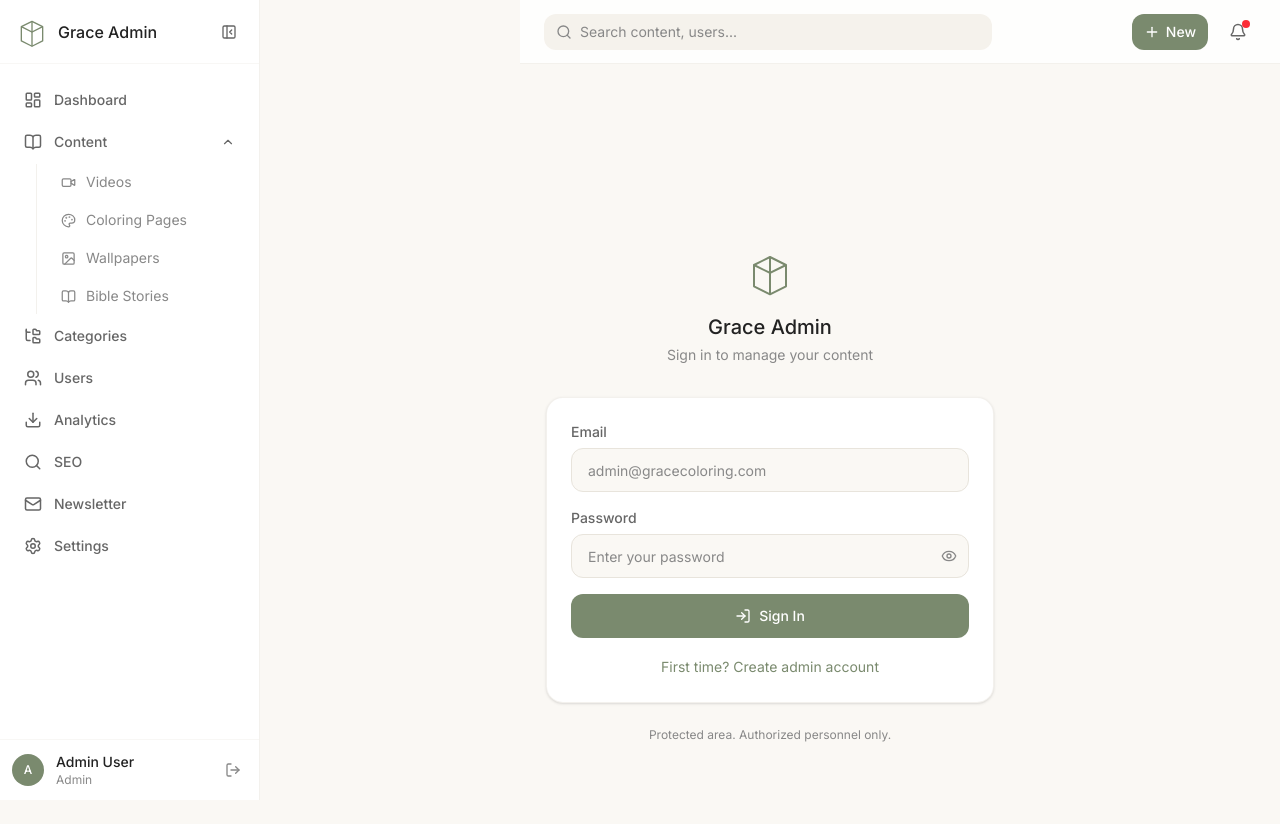
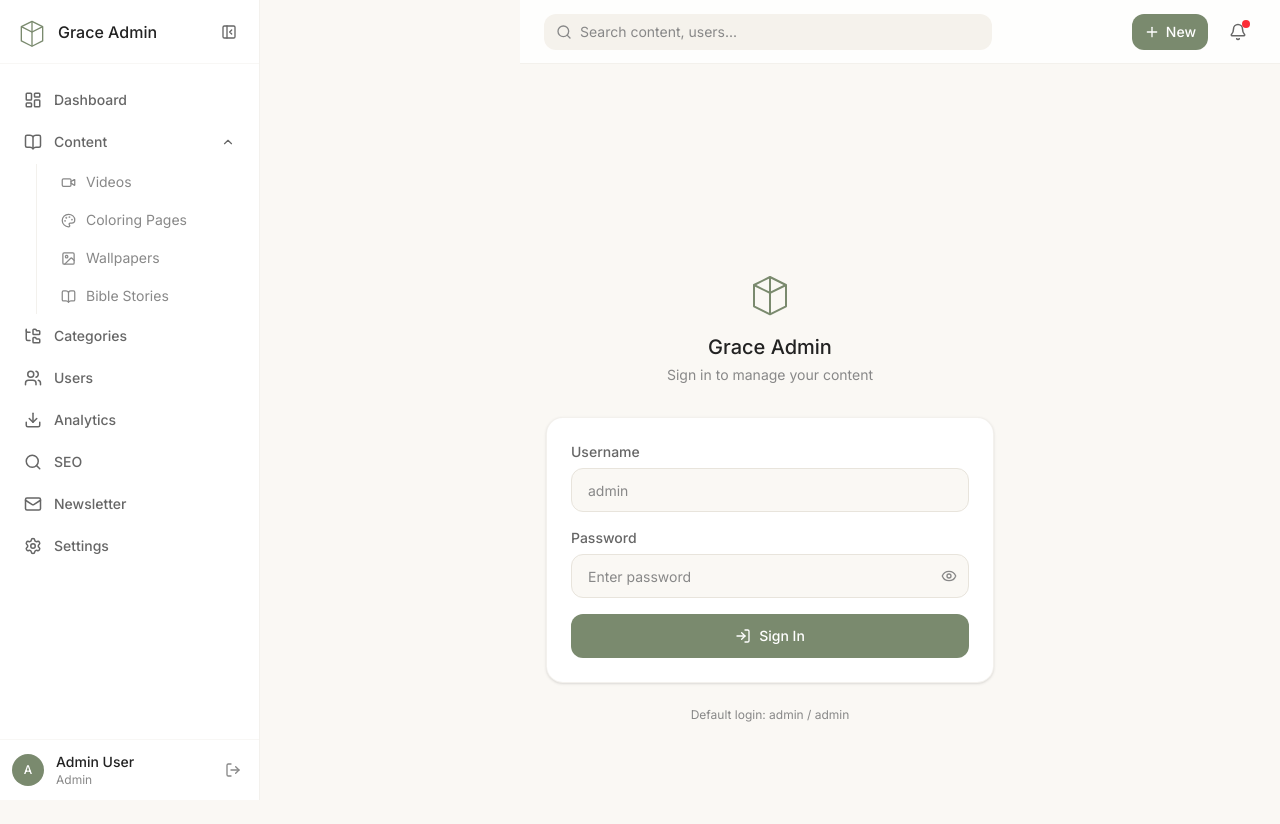
Before and after one commit to nlbdyj-star/grace-coloring, a Next.js app: page /admin/login in a window 1280 px wide. Shown: the top 824 px of the page. Built offline with nearby package versions, Linux system fonts and the light colour scheme; no server answers.

Commit message:
Update page.tsx

```diff
--- a/src/app/admin/login/page.tsx
+++ b/src/app/admin/login/page.tsx
@@ -1,139 +1,40 @@
 "use client";
 
-import { useState, useEffect } from "react";
+import { useState } from "react";
 import { motion } from "framer-motion";
 import { LogIn, Eye, EyeOff } from "lucide-react";
 import { useRouter } from "next/navigation";
-import { supabase } from "@/lib/supabase";
+
+const DEFAULT_USERNAME = "admin";
+const DEFAULT_PASSWORD = "admin";
+
+function getStoredPassword(): string {
+  if (typeof window === "undefined") return DEFAULT_PASSWORD;
+  return localStorage.getItem("admin_password") || DEFAULT_PASSWORD;
+}
 
 export default function AdminLoginPage() {
   const router = useRouter();
-
-  useEffect(() => {
-    console.log("SUPABASE_URL", process.env.NEXT_PUBLIC_SUPABASE_URL);
-    console.log(
-      "SUPABASE_KEY",
-      process.env.NEXT_PUBLIC_SUPABASE_ANON_KEY?.substring(0, 20)
-    );
-  }, []);
-  const [email, setEmail] = useState("");
+  const [username, setUsername] = useState("");
   const [password, setPassword] = useState("");
   const [showPassword, setShowPassword] = useState(false);
   const [isLoading, setIsLoading] = useState(false);
   const [error, setError] = useState("");
-  const [mode, setMode] = useState<"login" | "setup">("login");
 
-  const handleLogin = async (e: React.FormEvent) => {
+  const handleSubmit = async (e: React.FormEvent) => {
     e.preventDefault();
     setIsLoading(true);
     setError("");
 
-    const { data, error: authError } = await supabase.auth.signInWithPassword({
-      email,
-      password,
-    });
+    const expectedPassword = getStoredPassword();
 
-    if (authError) {
-      setError(authError.message);
-      setIsLoading(false);
-      return;
-    }
-
-    // Check if user has admin role
-    if (data.user) {
-      const { data: profile, error: profileError } = await supabase
-        .from("users")
-        .select("role")
-        .eq("id", data.user.id)
-        .single();
-
-      if (profileError || !profile || (profile.role !== "admin" && profile.role !== "editor")) {
-        // Not an admin - sign out
-        await supabase.auth.signOut();
-        setError("Access denied. You are not authorized to access the admin panel.");
-        setIsLoading(false);
-        return;
-      }
-    }
-
-    router.push("/admin");
-    router.refresh();
-  };
-
-  const handleSetup = async (e: React.FormEvent) => {
-    e.preventDefault();
-    setIsLoading(true);
-    setError("");
-
-    try {
-      console.log("signUp started");
-      const { data, error: authError } = await supabase.auth.signUp({
-        email,
-        password,
-      });
-      console.log("signUp success", data.user?.id);
-
-      if (authError) {
-        setError(authError.message);
-        return;
-      }
-
-      if (!data.user) {
-        setError("Sign up failed: no user returned");
-        return;
-      }
-
-      // Try RPC first
-      console.log("create_admin_profile started");
-      const { error: rpcError } = await supabase.rpc("create_admin_profile", {
-        user_id: data.user.id,
-        user_email: email,
-      });
-
-      if (!rpcError) {
-        console.log("create_admin_profile success");
-        router.push("/admin");
-        router.refresh();
-        return;
-      }
-
-      // RPC failed - check if function exists
-      console.log("create_admin_profile failed:", rpcError.message);
-
-      if (rpcError.message.includes("Could not find the public.create_admin_profile")) {
-        console.log("RPC function not found, falling back to direct insert");
-      }
-
-      // Fallback: direct insert into users table
-      console.log("users insert started");
-      const { error: profileError } = await supabase.from("users").insert({
-        id: data.user.id,
-        email,
-        full_name: "Admin",
-        role: "admin",
-        membership: "premium",
-      });
-
-      if (profileError) {
-        console.log("users insert failed:", profileError.message);
-
-        if (profileError.message.includes("does not exist") || profileError.code === "42P01") {
-          setError("users table not found");
-          return;
-        }
-
-        setError(`Profile setup failed: ${profileError.message}`);
-        return;
-      }
-
-      console.log("users insert success");
+    if (username === DEFAULT_USERNAME && password === expectedPassword) {
+      const expires = new Date(Date.now() + 7 * 24 * 60 * 60 * 1000).toUTCString();
+      document.cookie = `admin_session=authenticated; path=/; expires=${expires}; SameSite=Lax`;
+      localStorage.setItem("admin_logged_in", "true");
       router.push("/admin");
-      router.refresh();
-    } catch (err: any) {
-      console.error("handleSetup exception:", err);
-      setError(err?.message || "An unexpected error occurred");
-    } finally {
-      console.log("handleSetup finally: setIsLoading(false)");
+    } else {
+      setError("Invalid username or password");
       setIsLoading(false);
     }
   };
@@ -146,7 +47,6 @@ export default function AdminLoginPage() {
         transition={{ duration: 0.5 }}
         className="w-full max-w-md"
       >
-        {/* Logo */}
         <div className="text-center mb-8">
           <div className="w-12 h-12 mx-auto mb-4">
             <svg viewBox="0 0 36 36" fill="none" className="w-full h-full">
@@ -162,35 +62,28 @@ export default function AdminLoginPage() {
             </svg>
           </div>
           <h1 className="text-xl font-medium text-[#222222]">Grace Admin</h1>
-          <p className="text-sm text-[#888888] mt-1">
-            {mode === "login"
-              ? "Sign in to manage your content"
-              : "Create your admin account"}
-          </p>
+          <p className="text-sm text-[#888888] mt-1">Sign in to manage your content</p>
         </div>
 
-        {/* Form */}
         <motion.div
           initial={{ opacity: 0, y: 10 }}
           animate={{ opacity: 1, y: 0 }}
           transition={{ duration: 0.4, delay: 0.2 }}
           className="bg-white rounded-xl border border-[#E8E4DC]/50 p-6 shadow-sm"
         >
-          <form
-            onSubmit={mode === "login" ? handleLogin : handleSetup}
-            className="space-y-4"
-          >
+          <form onSubmit={handleSubmit} className="space-y-4">
             <div>
               <label className="block text-sm font-medium text-[#666666] mb-1.5">
-                Email
+                Username
               </label>
               <input
-                type="email"
-                value={email}
-                onChange={(e) => setEmail(e.target.value)}
-                placeholder="admin@gracecoloring.com"
+                type="text"
+                value={username}
+                onChange={(e) => setUsername(e.target.value)}
+                placeholder="admin"
                 className="w-full h-11 px-4 rounded-lg bg-[#FAF8F4] border border-[#E8E4DC] text-sm text-[#222222] placeholder:text-[#888888] focus:outline-none focus:ring-2 focus:ring-[#7A8A6E]/20 focus:border-[#7A8A6E]"
                 required
+                autoComplete="username"
               />
             </div>
 
@@ -203,25 +96,17 @@ export default function AdminLoginPage() {
                   type={showPassword ? "text" : "password"}
                   value={password}
                   onChange={(e) => setPassword(e.target.value)}
-                  placeholder={
-                    mode === "login"
-                      ? "Enter your password"
-                      : "Min 8 characters"
-                  }
-                  minLength={mode === "setup" ? 8 : undefined}
+                  placeholder="Enter password"
                   className="w-full h-11 px-4 pr-11 rounded-lg bg-[#FAF8F4] border border-[#E8E4DC] text-sm text-[#222222] placeholder:text-[#888888] focus:outline-none focus:ring-2 focus:ring-[#7A8A6E]/20 focus:border-[#7A8A6E]"
                   required
+                  autoComplete="current-password"
                 />
                 <button
                   type="button"
                   onClick={() => setShowPassword(!showPassword)}
                   className="absolute right-3 top-1/2 -translate-y-1/2 text-[#888888] hover:text-[#666666]"
                 >
-                  {showPassword ? (
-                    <EyeOff className="w-4 h-4" />
-                  ) : (
-                    <Eye className="w-4 h-4" />
-                  )}
+                  {showPassword ? <EyeOff className="w-4 h-4" /> : <Eye className="w-4 h-4" />}
                 </button>
               </div>
             </div>
@@ -246,31 +131,15 @@ export default function AdminLoginPage() {
               ) : (
                 <>
                   <LogIn className="w-4 h-4" />
-                  {mode === "login" ? "Sign In" : "Create Admin Account"}
+                  Sign In
                 </>
               )}
             </button>
           </form>
-
-          {/* Toggle mode */}
-          <div className="mt-4 text-center">
-            <button
-              type="button"
-              onClick={() => {
-                setMode(mode === "login" ? "setup" : "login");
-                setError("");
-              }}
-              className="text-sm text-[#7A8A6E] hover:text-[#6A7A5E] transition-colors"
-            >
-              {mode === "login"
-                ? "First time? Create admin account"
-                : "Already have an account? Sign in"}
-            </button>
-          </div>
         </motion.div>
 
         <p className="text-center text-xs text-[#888888] mt-6">
-          Protected area. Authorized personnel only.
+          Default login: admin / admin
         </p>
       </motion.div>
     </div>
```
